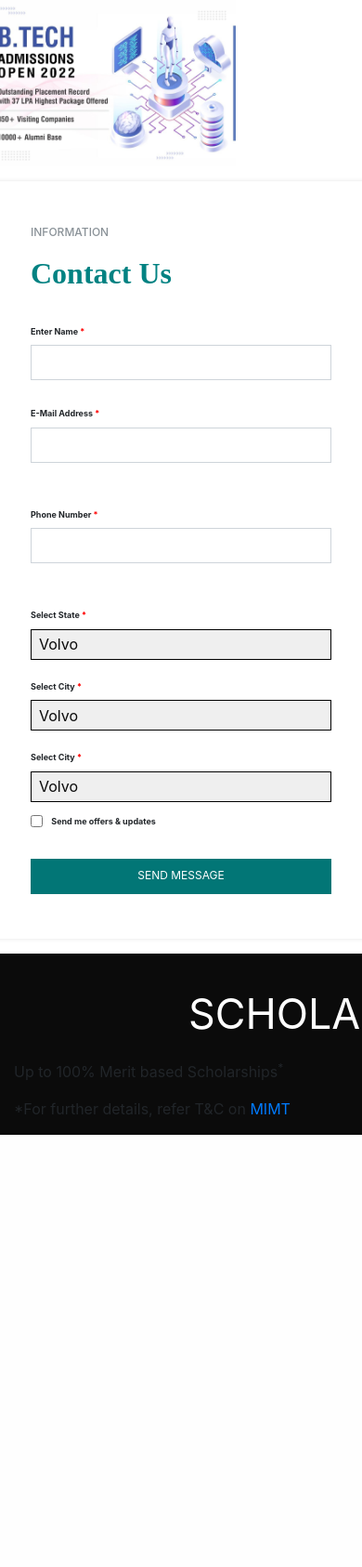
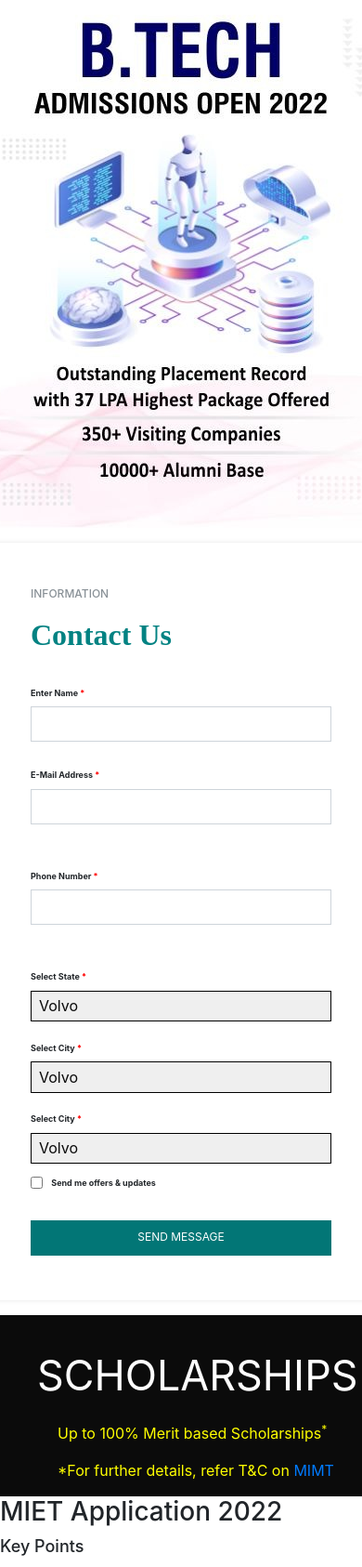
Before and after one commit to abdulrehman043/MIETlanding, a PHP site: page / in a window 390 px wide; the page is wider, and only the part inside the window is pictured. Shown: that part at 93% size. Before the commit the page ends 1221 px from the top of that part, so only its background shows below. Run offline with PHP 8.4, Linux system fonts and the light colour scheme; some libraries are stand-ins or nearby versions.

Commit message:
Responsive Changes

```diff
--- a/index.html
+++ b/index.html
@@ -20,6 +20,7 @@
             <div class="container-form">
                 <div class="row">
                     <img src="./Images/WhatsApp Image 2022-05-19 at 12.05.26 PM.jpeg">
+                    <img id="mobile-img-first" src="./Images/WhatsApp Image 2022-05-19 at 12.05.25 PM.jpeg">
                     <div class="card d-flex justify-content-center mx-auto my-3 p-5">
                         <h6 class="text-muted">INFORMATION</h6>
                         <h2>Contact Us</h2>
@@ -105,10 +106,17 @@
                 </div>
 
                 <div class="col merit-text">
-                    <p class="light white">Up to 100% Merit based Scholarships<sup>*</sup></p>
-                    <p class="light white disclaimer">*For further details, refer T&amp;C on <a href="#">MIMT</a></p>
+                    <p class="light white" style="color:yellow ;">Up to 100% Merit based Scholarships<sup>*</sup></p>
+                    <p class="light white disclaimer" style="color:yellow ;">*For further details, refer T&amp;C on <a href="#">MIMT</a></p>
                 </div>
             </div>
+        </div>
+    </section>
+
+    <section class="points-and-vision">
+        <div class="points-para">
+            <h3 class="first-para">MIET Application 2022 <br> <span style="font-size :18px;">Key Points</span></h3>
+
         </div>
     </section>
 
--- a/style.css
+++ b/style.css
@@ -6,6 +6,19 @@
 
     width: 64%;
 }
+#mobile-img-first {
+    display: none;
+}
+/* First Image Responsive */
+@media only screen and (max-width: 600px) {
+    .first-section img {
+     display: none;
+    }
+    #mobile-img-first{
+        display: flex;
+        width: 106%;
+    }
+  }
 
 /*bbbotsrap css*/
 @import url('https://fonts.google.com/specimen/Roboto+Slab?query=roboto+slab');
@@ -185,9 +198,16 @@
 .schorlarship-wrapper .bold {
     margin-top:0;
     margin-bottom: 1rem;
-    color: white;
+    color: rgb(255, 255, 255);
 }
-p .light
-{
-    color: white;
+
+
+@media only screen and (max-width: 600px) {
+
+    .schorlarship-wrapper .bold{
+        margin-left: 40px;
+    }
+    .col{
+        margin-left: 47px;
+    }
 }
```
